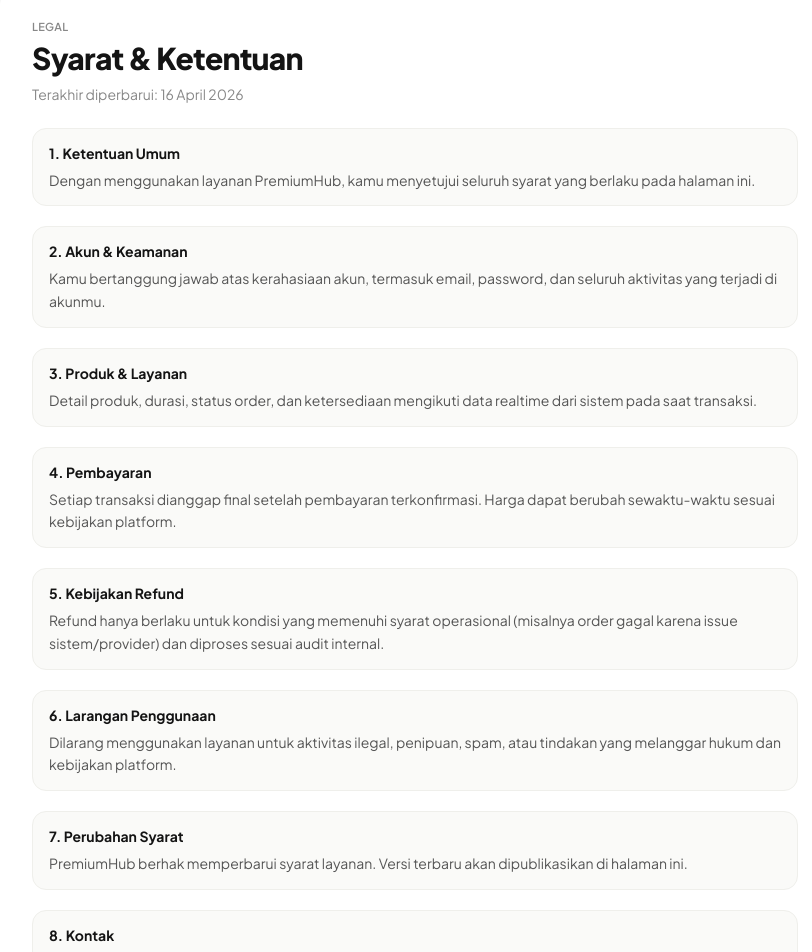
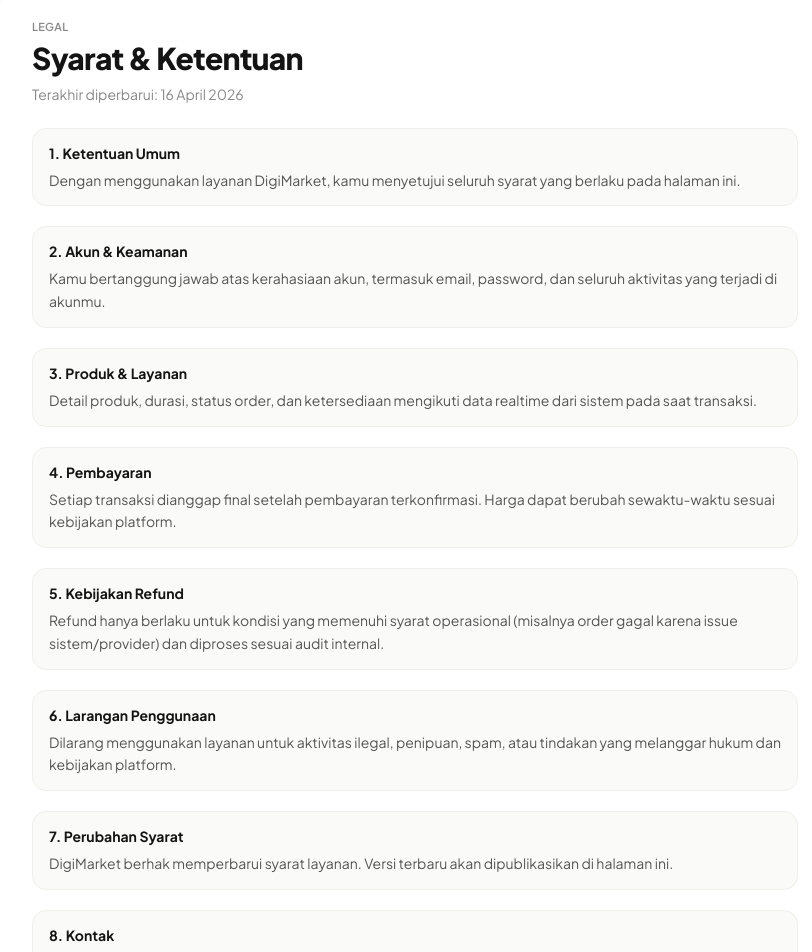
Before and after one commit to pikipici/premium-hub, a Next.js app in the folder premiumhub-web/: page /legal/syarat-ketentuan in a window 1280 px wide. Shown: the part 127-1079 px from the top of the page, without its empty margins (225-1037 px from the left). Built offline with nearby package versions, Linux system fonts and the light colour scheme; no server answers.

Commit message:
copy(legal): replace PremiumHub brand mentions with DigiMarket

```diff
--- a/premiumhub-web/src/app/(public)/legal/kebijakan-privasi/page.tsx
+++ b/premiumhub-web/src/app/(public)/legal/kebijakan-privasi/page.tsx
@@ -4,7 +4,7 @@ import Navbar from '@/components/layout/Navbar'
 const sections = [
   {
     title: '1. Data yang Dikumpulkan',
-    body: 'PremiumHub dapat mengumpulkan data akun (nama, email), data transaksi, dan data teknis dasar (misalnya device/session) untuk operasional layanan.',
+    body: 'DigiMarket dapat mengumpulkan data akun (nama, email), data transaksi, dan data teknis dasar (misalnya device/session) untuk operasional layanan.',
   },
   {
     title: '2. Tujuan Penggunaan Data',
@@ -32,7 +32,7 @@ const sections = [
   },
   {
     title: '8. Kontak Privasi',
-    body: 'Jika ada pertanyaan terkait privasi data, hubungi support PremiumHub melalui channel resmi.',
+    body: 'Jika ada pertanyaan terkait privasi data, hubungi support DigiMarket melalui channel resmi.',
   },
 ]
 
--- a/premiumhub-web/src/app/(public)/legal/syarat-ketentuan/page.tsx
+++ b/premiumhub-web/src/app/(public)/legal/syarat-ketentuan/page.tsx
@@ -4,7 +4,7 @@ import Navbar from '@/components/layout/Navbar'
 const sections = [
   {
     title: '1. Ketentuan Umum',
-    body: 'Dengan menggunakan layanan PremiumHub, kamu menyetujui seluruh syarat yang berlaku pada halaman ini.',
+    body: 'Dengan menggunakan layanan DigiMarket, kamu menyetujui seluruh syarat yang berlaku pada halaman ini.',
   },
   {
     title: '2. Akun & Keamanan',
@@ -28,11 +28,11 @@ const sections = [
   },
   {
     title: '7. Perubahan Syarat',
-    body: 'PremiumHub berhak memperbarui syarat layanan. Versi terbaru akan dipublikasikan di halaman ini.',
+    body: 'DigiMarket berhak memperbarui syarat layanan. Versi terbaru akan dipublikasikan di halaman ini.',
   },
   {
     title: '8. Kontak',
-    body: 'Untuk pertanyaan terkait syarat layanan, silakan hubungi tim support melalui channel resmi PremiumHub.',
+    body: 'Untuk pertanyaan terkait syarat layanan, silakan hubungi tim support melalui channel resmi DigiMarket.',
   },
 ]
 
```
